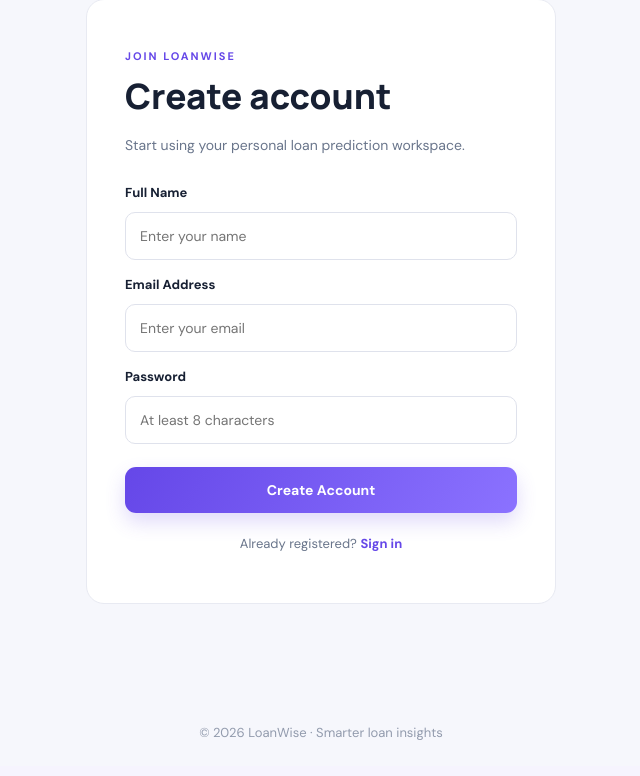
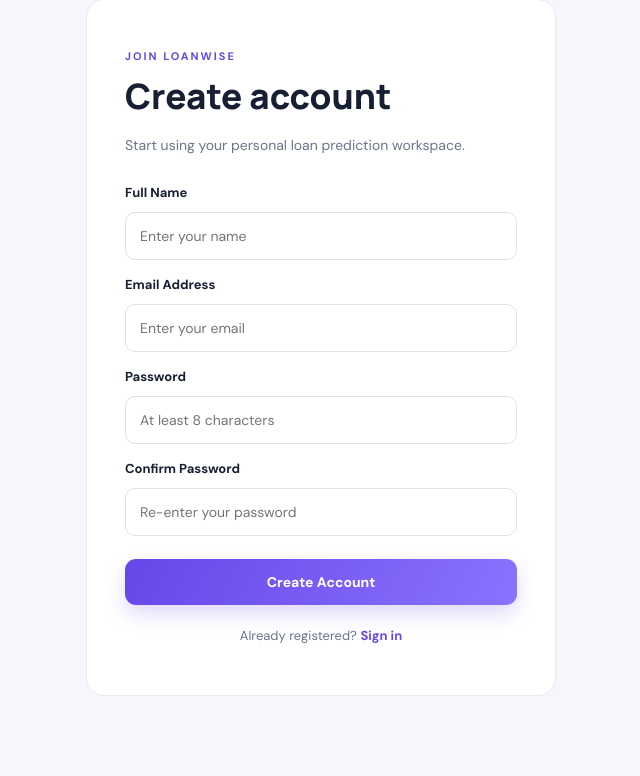
Before and after one commit to Apoorva1229/smar_loan_prediction-using-ML, a Flask app: page /register in a window 1280 px wide. Shown: the part 150-926 px from the top of the page, without its empty margins (319-959 px from the left). Before the commit the page ends 890 px from the top, so only its background shows below. Run offline with Flask 3, Linux system fonts and the light colour scheme; parts of the project's set-up code (start-up, migrations or seed data) failed here and were passed over.

Commit message:
Update register.html

```diff
--- a/templates/register.html
+++ b/templates/register.html
@@ -1,4 +1,3 @@
-
 {% extends "base.html" %}
 
 {% block title %}Register · LoanWise{% endblock %}
@@ -18,7 +17,7 @@
         <form method="POST" class="form">
 
             <label>Full Name</label>
-            <input type="text" name="name" required maxlength="100"
+            <input type="text" name="full_name" required maxlength="100"
                    placeholder="Enter your name">
 
             <label>Email Address</label>
@@ -28,6 +27,10 @@
             <label>Password</label>
             <input type="password" name="password" required minlength="8"
                    placeholder="At least 8 characters">
+
+            <label>Confirm Password</label>
+            <input type="password" name="confirm_password" required minlength="8"
+                   placeholder="Re-enter your password">
 
             <button class="btn primary full">Create Account</button>
 
```
